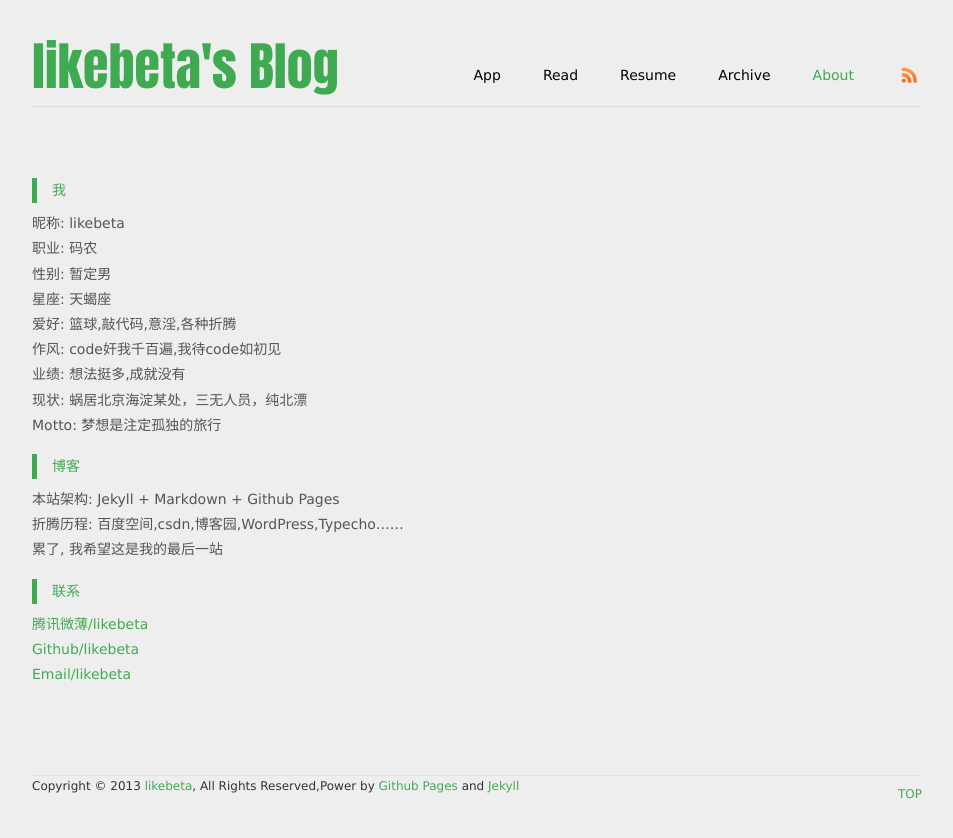
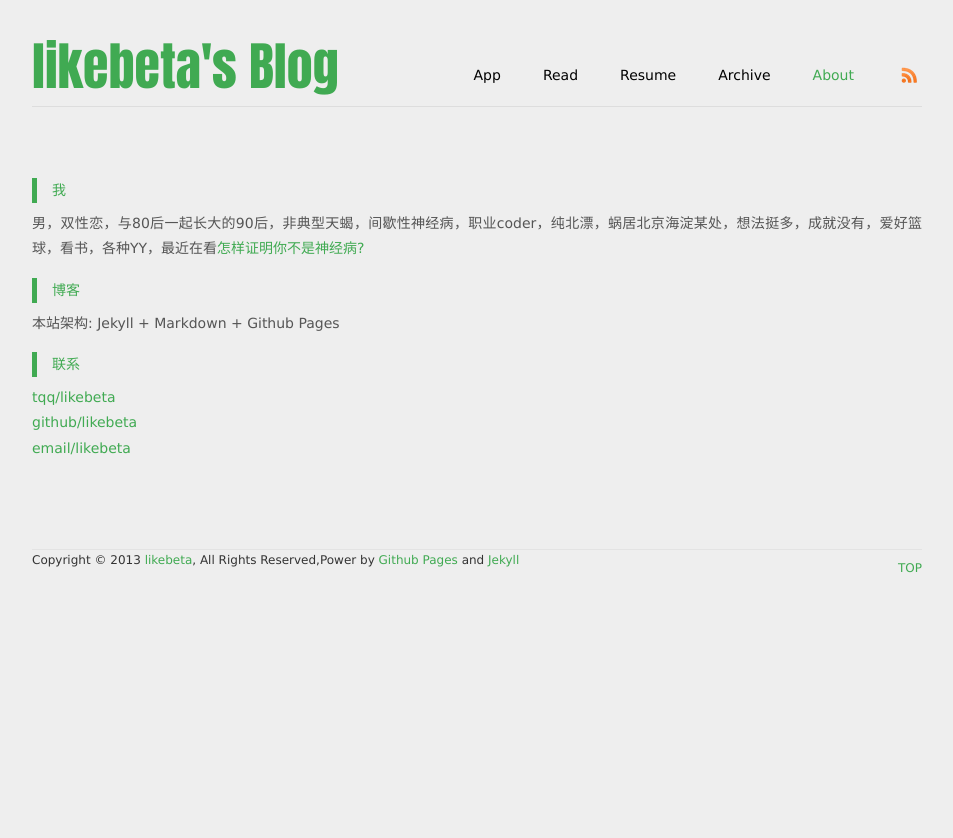
Before and after one commit to likebeta/blog, a Jekyll site: the page built from about.md, in a window 1280 px wide. Shown: the top 838 px of the page, without its empty margins (163-1116 px from the left). Built offline with Jekyll 4.4.1, drawn with Linux system fonts in a browser that asks for light colours; Markdown is read by kramdown in place of the engine named in the settings; comment, search, counter and statistics services are not loaded.

Commit message:
modify about

```diff
--- a/about.md
+++ b/about.md
@@ -6,29 +6,20 @@ about: true
 
 #### 我
 
-昵称: likebeta
-职业: 码农
-性别: 暂定男
-星座: 天蝎座
-爱好: 篮球,敲代码,意淫,各种折腾
-作风: code奸我千百遍,我待code如初见
-业绩: 想法挺多,成就没有
-现状: 蜗居北京海淀某处，三无人员，纯北漂
-Motto: 梦想是注定孤独的旅行
+男，双性恋，与80后一起长大的90后，非典型天蝎，间歇性神经病，职业coder，纯北漂，蜗居北京海淀某处，想法挺多，成就没有，爱好篮球，看书，各种YY，最近在看[怎样证明你不是神经病?][4]
 
 #### 博客
 
 本站架构: Jekyll + Markdown + Github Pages
-折腾历程: 百度空间,csdn,博客园,WordPress,Typecho......
-累了, 我希望这是我的最后一站
 
 #### 联系
 
-[腾讯微薄/likebeta][1]
-[Github/likebeta][2]
-[Email/likebeta][3]
+[tqq/likebeta][1]
+[github/likebeta][2]
+[email/likebeta][3]
 
 
 [1]:http://t.qq.com/likebeta
 [2]:https://github.com/likebeta
 [3]:{{ site.author.qqmail }}
+[4]:http://book.douban.com/subject/10736800/
```
